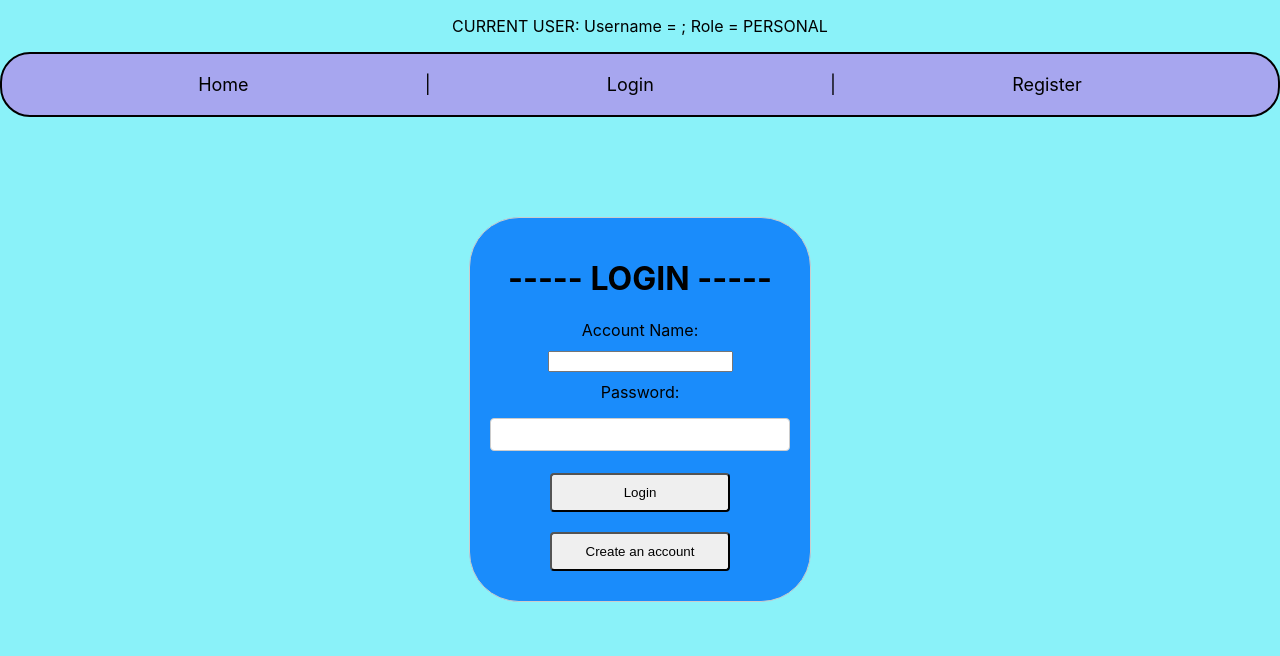
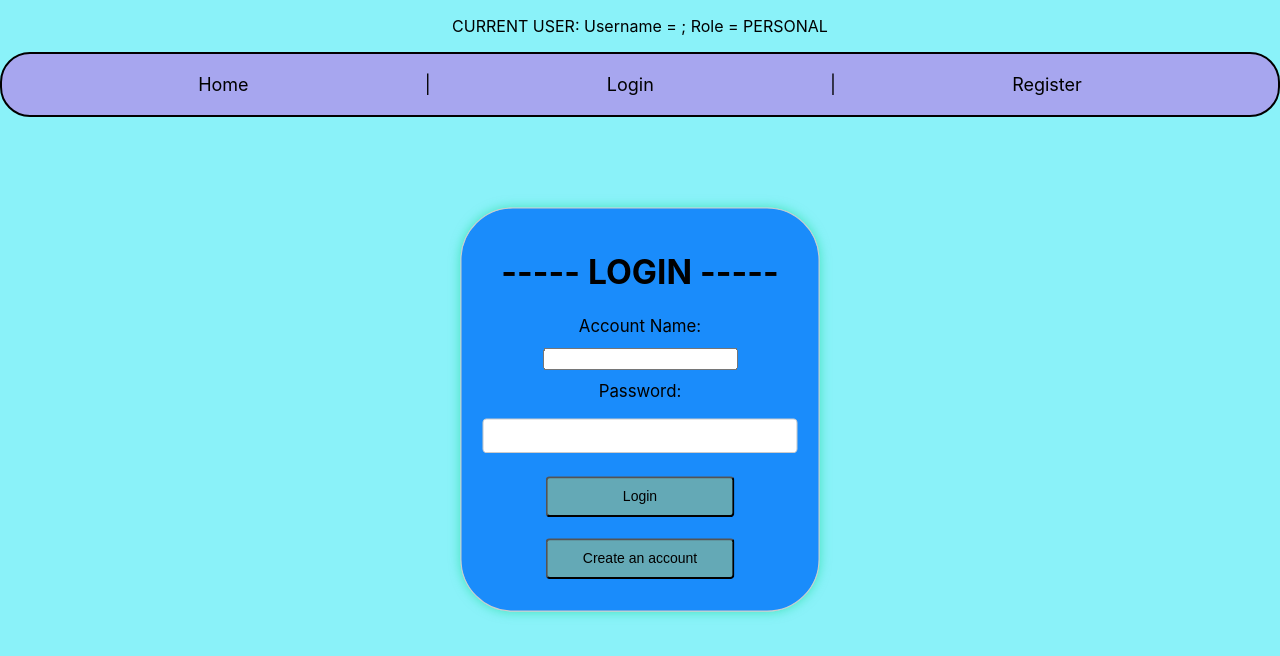
Before and after one commit to josephcalungsod/revconnect-frontend, a React (Create React App) app: page /login in a window 1280 px wide. In both pictures the pointer is over the element 640 px from the left and 409 px from the top of the page. Shown: the top 656 px of the page. Built offline with nearby package versions, Linux system fonts and the light colour scheme.

Commit message:
Added Hover Effects to the Document

```diff
--- a/public/index.html
+++ b/public/index.html
@@ -24,7 +24,7 @@
       work correctly both with client-side routing and a non-root public URL.
       Learn how to configure a non-root public URL by running `npm run build`.
     -->
-    <title>React App</title>
+    <title>RevConnect</title>
   </head>
   <body>
     <noscript>You need to enable JavaScript to run this app.</noscript>
--- a/src/components/css/Login.css
+++ b/src/components/css/Login.css
@@ -7,6 +7,10 @@
     background-color: #0076fccf;
   }
 
+  .loginContainer:hover{
+      transform: scale(1.05);
+      box-shadow: 0 0 10px rgba(10, 216, 140, 0.573);
+  }
   .loginContainer label {
     display: block;
     margin: 10px 0;
@@ -30,4 +34,5 @@
     border-radius: 4px;
     cursor: pointer;
     color: black;
+    background-color: rgba(143, 188, 143, 0.632);
   }
--- a/src/components/css/Register.css
+++ b/src/components/css/Register.css
@@ -6,6 +6,11 @@
     border: 1px solid #ccc;
     border-radius: 50px;
     background-color: #6897e8;
+}
+
+.registerContainer:hover{
+  transform: scale(1.05);
+    box-shadow: 0 0 10px rgba(0, 0, 0, 0.1);
 }
 
 .registerContainer label{
```
